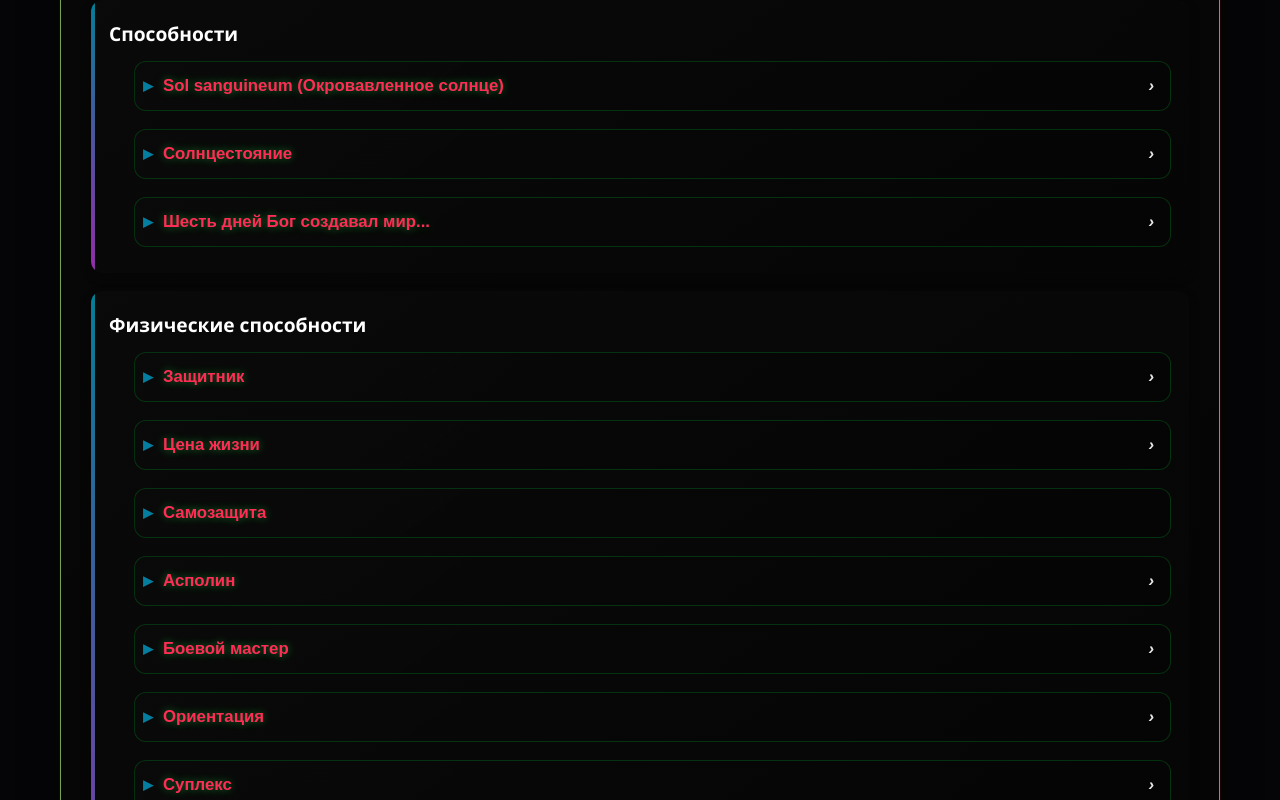
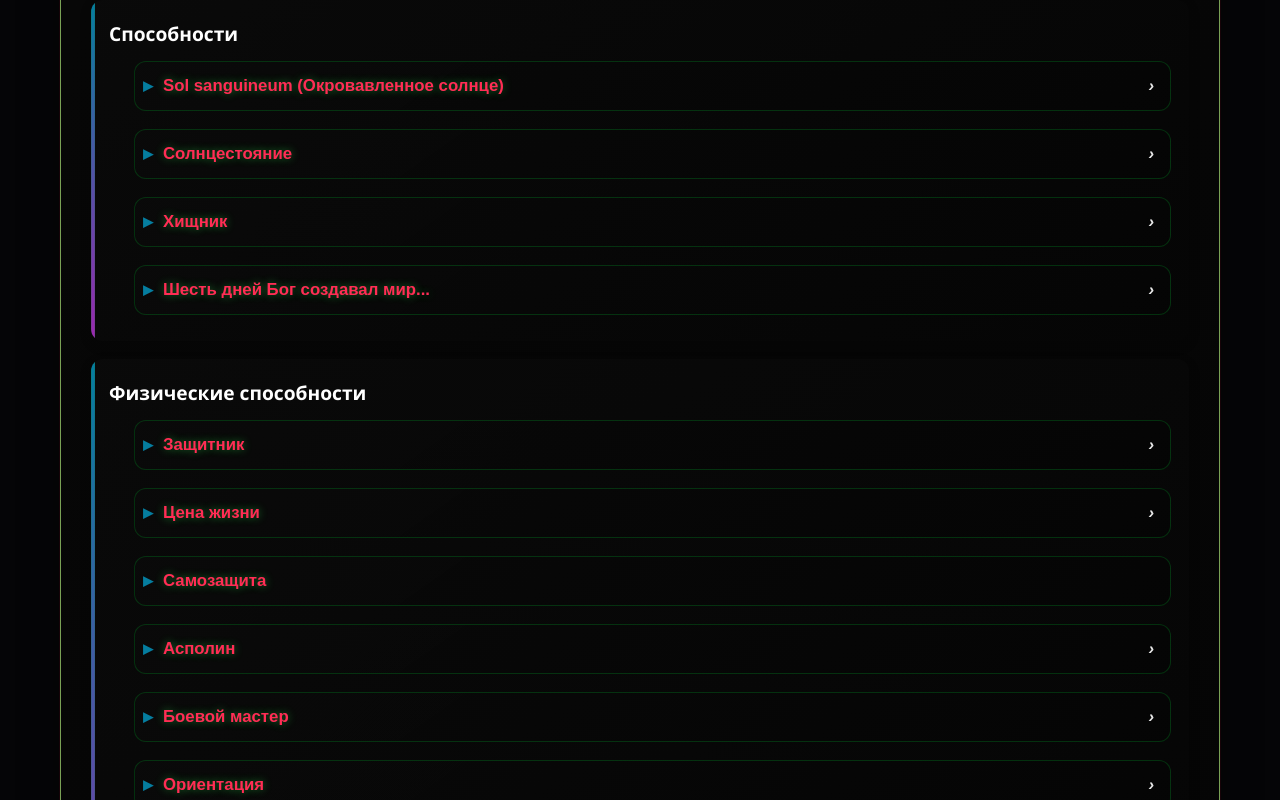
Before and after one commit to DarkIsHerLol/HeadliffAnket, a plain HTML site: page index.html in a window 1280 px wide. Shown: the part 1931-2731 px from the top of the page. Drawn offline with Linux system fonts and the light colour scheme.

Commit message:
Update index.html

```diff
--- a/index.html
+++ b/index.html
@@ -93,6 +93,15 @@
                                 <p> - Способен взрывать сферы как Чосо</p>
                                 <p> - Радиус сбора крови:5М</p>
                                 <p> - Способен выстреливать кровью прямиком из ран </p>
+                            </div>
+                        </li>
+                        <li class="accordion-item">
+                            <button class="acc-head" type="button"><span>Хищник</span></span><i class="chev">›</i></button>
+                            <div class="acc-panel">
+                                <p> - Карл всегда знает где его противник, даже при инвизе и иллюзиях</p>
+                                <p> - При смерти враг крутит колесо фортуны где 50/50 шанс воскрешения Карла</p>
+                                <p> - При выживании Карл встаёт с 10 хп</p>
+                                <p> - кд: 3 боя</p>
                             </div>
                         </li>
                         <li class="accordion-item">
```
